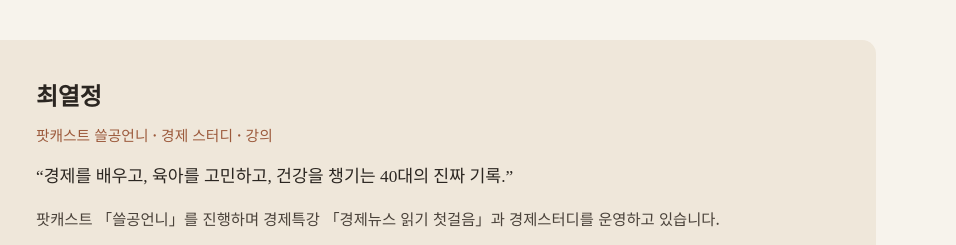
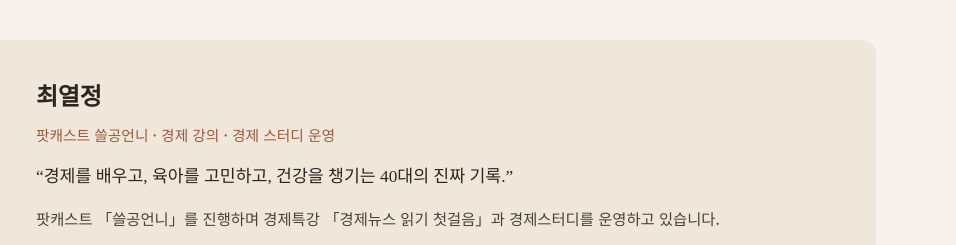
Before and after one commit to passion-econclass/passion-econclass.github.io, a plain HTML site: page index.html in a window 1280 px wide. Shown: the part 1440-1685 px from the top of the page, 324-1280 px from the left. Drawn offline with Linux system fonts and the light colour scheme.

Commit message:
Update host role wording
Co-Authored-By: Claude Opus 5.5 <noreply@anthropic.com>
Claude-Session: https://claude.ai/code/session_01WZcmb3VYy9mxJHMmbQcmGU

```diff
--- a/index.html
+++ b/index.html
@@ -338,7 +338,7 @@ footer a:hover{color:var(--ink)}
       <div class="host-ph"><img src="https://yt3.googleusercontent.com/DIlhgvPJqixxjpmbX3boRq_5Zn9wk3ph1y4Ae8iFNyf_1a1i8x4KRh33a6POR6ScYgn7p104rmQ=s400-c-k-c0x00ffffff-no-rj" alt=""></div>
       <div>
         <h3 class="serif">최열정</h3>
-        <div class="role"><span>팟캐스트 쓸공언니</span> · <span>경제 스터디</span> · <span>강의</span></div>
+        <div class="role"><span>팟캐스트 쓸공언니</span> · <span>경제 강의</span> · <span>경제 스터디 운영</span></div>
         <blockquote>“경제를 배우고, 육아를 고민하고, 건강을 챙기는 40대의 진짜 기록.”</blockquote>
         <p>팟캐스트 「쓸공언니」를 진행하며 경제특강 「경제뉴스 읽기 첫걸음」과 경제스터디를 운영하고 있습니다.</p>
         <div class="tags"><span>팟캐스트</span><span>경제공부</span><span>경제책 읽기</span><span>경제뉴스</span></div>
```
Also changed, not shown: 1 other file.
